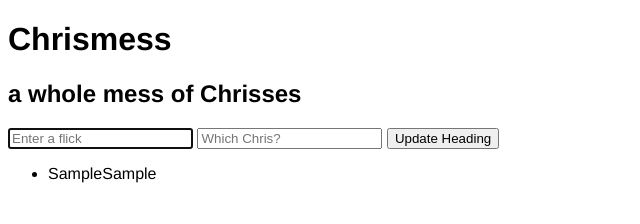
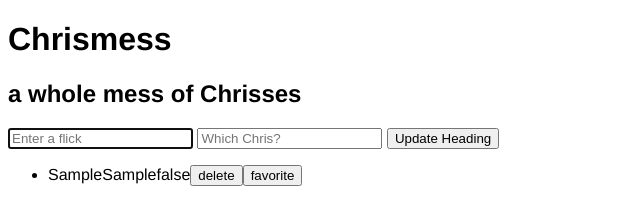
Before and after one commit to chawlav98/chrismess, a plain HTML site: page index.html in a window 1280 px wide. Both pictures are taken after typing "Sample", "Sample" into the empty fields and a click on the button "Update Heading". Shown: the whole page, without its empty margins (0-640 px from the left). Drawn offline with Linux system fonts and the light colour scheme.

Commit message:
delete button and favorite button done in class

```diff
--- a/index.html
+++ b/index.html
@@ -13,8 +13,8 @@
     <h2>a whole mess of Chrisses</h2>
 
   </header>
-
-  <form id="flickForm">
+  <section>
+  <form id="flickForm" action = '#' method="POST">
     <div class="justTesting seriously">
       <input
         type="text"
@@ -33,7 +33,11 @@
   </form>
 
   <ul id="flicks"></ul>
+</section>
 
-  <script src="index.js"></script>
+
+  <script src="index.js">
+
+  </script>
 </body>
 </html>
--- a/index.js
+++ b/index.js
@@ -1,6 +1,8 @@
 class App {
   constructor() {
     this.flicks = []
+    this.list = document.querySelector('#flicks')
+
     const form = document.querySelector('form#flickForm')
     form.addEventListener('submit', (ev) => {
       ev.preventDefault()
@@ -19,17 +21,50 @@ class App {
     const item = document.createElement('li')
     item.classList.add('flick')
 
-    // get the list of properties
+
     const properties = Object.keys(flick)
 
-    // loop over the properties
+
     properties.forEach((propertyName) => {
-      // build a span, and append it to the list
+
       const span = this.renderProperty(propertyName, flick[propertyName])
       item.appendChild(span)
     })
 
+
+    const deleteButton = document.createElement('button')
+    deleteButton.textContent = 'delete'
+    deleteButton
+      .addEventListener(
+        'click',
+        (_ev) => this.removeFlick(flick, item)
+      )
+    item.appendChild(deleteButton)
+
+    const favButton = document.createElement('button')
+    favButton.textContent = 'favorite'
+    favButton
+      .addEventListener(
+        'click',
+        (_ev) => this.toggleFavorite(flick, item)
+      )
+    item.appendChild(favButton)
+
     return item
+  }
+
+  toggleFavorite(flick, item) {
+
+    flick.favorite = item.classList.toggle('fav')
+  }
+
+  removeFlick(flick, item) {
+
+    this.list.removeChild(item)
+
+
+    const i = this.flicks.indexOf(flick)
+    this.flicks.splice(i, 1)
   }
 
   handleSubmit(ev) {
@@ -38,14 +73,13 @@ class App {
     const flick = {
       name: f.flickName.value,
       chris: f.chrisName.value,
+      favorite: false,
     }
 
     this.flicks.push(flick)
 
     const item = this.renderItem(flick)
-
-    const list = document.querySelector('#flicks')
-    list.appendChild(item)
+    this.list.appendChild(item)
 
     f.reset()
     f.flickName.focus()
```
